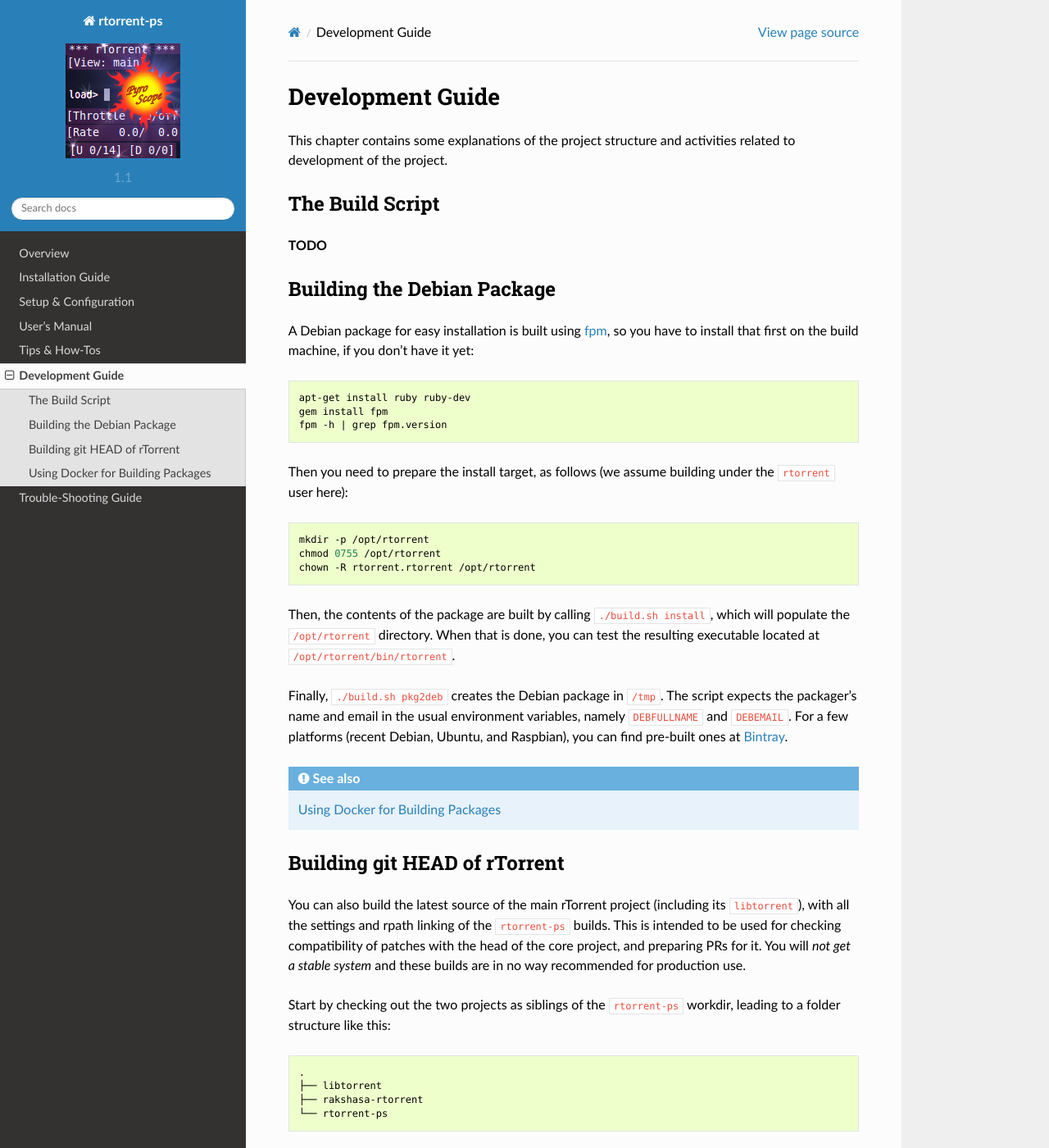
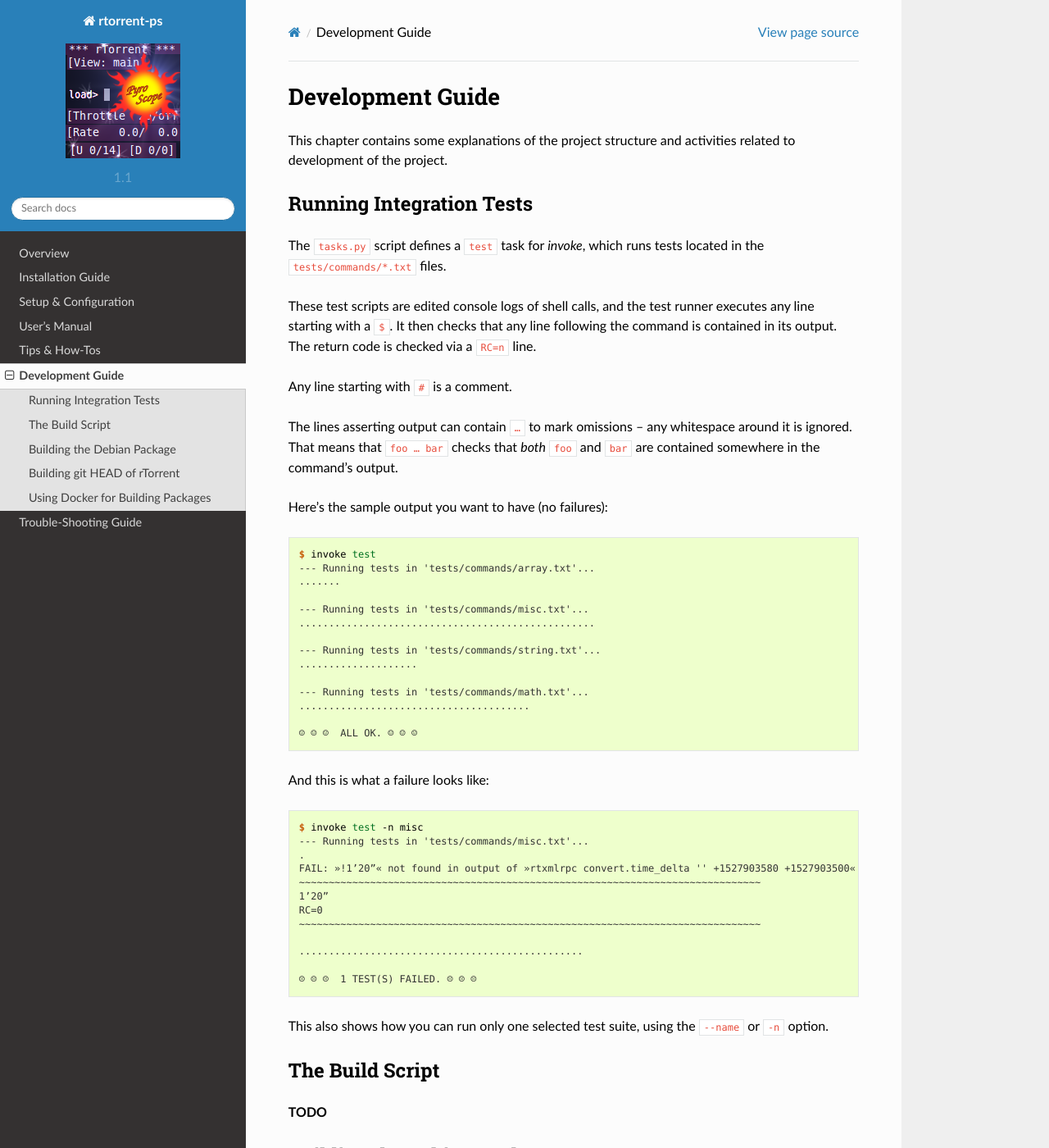
Before and after one commit to pyroscope/rtorrent-ps, a Sphinx documentation site: the page built from docs/develop.rst, in a window 1280 px wide and 1400 px high. Shown: the whole window at 82% size. Built offline with Sphinx 7.4.7 and the Read the Docs theme 2.0.0, drawn with Linux system fonts in a browser that asks for light colours.

Commit message:
docs: Running Integration Tests

```diff
--- a/docs/develop.rst
+++ b/docs/develop.rst
@@ -3,6 +3,66 @@
 
 This chapter contains some explanations of the project structure and
 activities related to development of the project.
+
+
+.. _invoke-test:
+
+Running Integration Tests
+-------------------------
+
+The ``tasks.py`` script defines a ``test`` task for `invoke`,
+which runs tests located in the ``tests/commands/*.txt`` files.
+
+These test scripts are edited console logs of shell calls,
+and the test runner executes any line starting with a ``$``.
+It then checks that any line following the command is contained
+in its output. The return code is checked via a ``RC=n`` line.
+
+Any line starting with ``#`` is a comment.
+
+The lines asserting output can contain ``…`` to mark omissions
+– any whitespace around it is ignored.
+That means that ``foo … bar`` checks that *both* ``foo`` and ``bar``
+are contained somewhere in the command's output.
+
+Here's the sample output you want to have (no failures):
+
+.. code-block:: console
+
+    $ invoke test
+    --- Running tests in 'tests/commands/array.txt'...
+    .......
+
+    --- Running tests in 'tests/commands/misc.txt'...
+    ..................................................
+
+    --- Running tests in 'tests/commands/string.txt'...
+    ....................
+
+    --- Running tests in 'tests/commands/math.txt'...
+    .......................................
+
+    ☺ ☺ ☺  ALL OK. ☺ ☺ ☺
+
+
+And this is what a failure looks like:
+
+.. code-block:: console
+
+    $ invoke test -n misc
+    --- Running tests in 'tests/commands/misc.txt'...
+    .
+    FAIL: »!1’20”« not found in output of »rtxmlrpc convert.time_delta '' +1527903580 +1527903500«
+    ~~~~~~~~~~~~~~~~~~~~~~~~~~~~~~~~~~~~~~~~~~~~~~~~~~~~~~~~~~~~~~~~~~~~~~~~~~~~~~
+    1’20”
+    RC=0
+    ~~~~~~~~~~~~~~~~~~~~~~~~~~~~~~~~~~~~~~~~~~~~~~~~~~~~~~~~~~~~~~~~~~~~~~~~~~~~~~
+
+    ................................................
+
+    ☹ ☹ ☹  1 TEST(S) FAILED. ☹ ☹ ☹
+
+This also shows how you can run only one selected test suite, using the ``--name`` or ``-n`` option.
 
 
 .. _build-sh:
```
